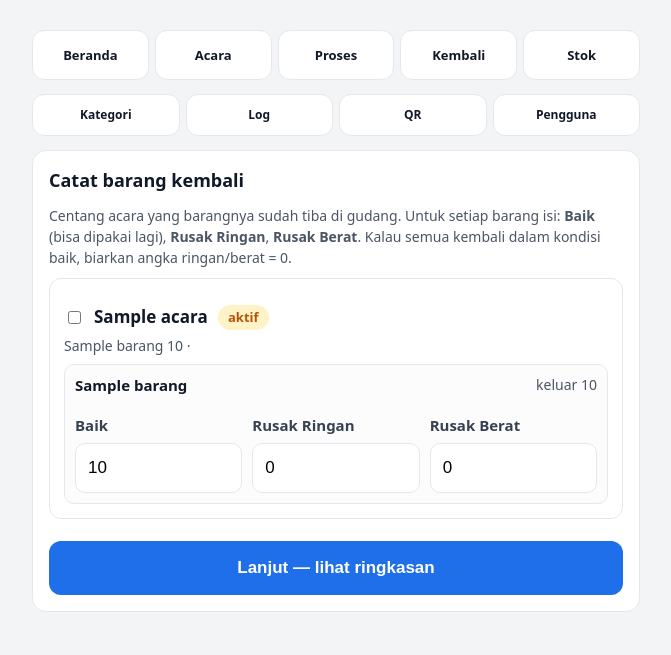
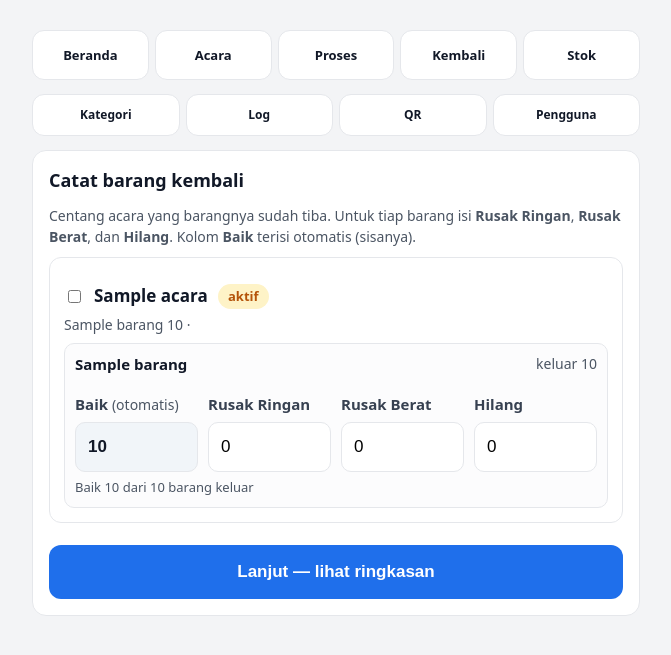
Before and after one commit to FinSensei/gudang_projectmobilelocal, a Laravel app: page /pengembalian in a window 1280 px wide. Shown: the part 65-720 px from the top of the page, without its empty margins (304-975 px from the left). Run offline with Laravel 12, Linux system fonts and the light colour scheme; a user stored in the database is signed in; tables that the repository leaves empty hold one stand-in row (values such as "Sample post"); parts of the project's set-up code (start-up, migrations or seed data) failed here and were passed over.

Commit message:
feat: baik otomatis di pengembalian, field hilang, foto di tambah barang
Pengembalian (4 field per barang):
- Baik jadi readonly & dihitung otomatis: keluar - ringan - berat - hilang
- Tambah field Hilang -> 4 input: Baik | Rusak Ringan | Rusak Berat | Hilang
- Server recompute baik (tidak percaya input dari browser)
- Validasi: ringan + berat + hilang tidak boleh melebihi jumlah keluar
- Review page ikut menampilkan kolom Hilang
- Info per barang: "Baik 94 dari 100 barang keluar"

Tambah barang baru (halaman Stok):
- Input foto[] per baris (accept image/*) - sudah didukung barangStore

Tests: 228 passed (662 assertions) - +PengembalianEmpatFieldTest,
+TambahBarangFotoTest

```diff
--- a/app/Http/Controllers/GudangController.php
+++ b/app/Http/Controllers/GudangController.php
@@ -344,12 +344,14 @@ class GudangController extends Controller
         $data = $request->validate([
             'acara_ids'   => 'required|array|min:1',
             'acara_ids.*' => 'exists:acara,id',
-            'kembali'     => 'required|array',
+            'kembali'     => 'nullable|array',   // baik dihitung otomatis
             'kembali.*'   => 'integer|min:0',
             'rusak_ringan'   => 'nullable|array',
             'rusak_ringan.*' => 'integer|min:0',
             'rusak_berat'    => 'nullable|array',
             'rusak_berat.*'  => 'integer|min:0',
+            'hilang'         => 'nullable|array',
+            'hilang.*'       => 'integer|min:0',
         ]);
 
         // Acara yang sudah selesai tidak boleh diproses ulang
@@ -364,38 +366,29 @@ class GudangController extends Controller
             $outMap[$d->barang_id] = ($outMap[$d->barang_id] ?? 0) + $d->jumlah_keluar;
         });
 
-        // Kembali tidak boleh melebihi jumlah keluar
+        // Ringan + berat + hilang tidak boleh melebihi jumlah keluar
         $lebih = [];
         foreach ($outMap as $bid => $out) {
-            $k = (int)($data['kembali'][$bid] ?? 0);
-            if ($k > $out) {
-                $lebih[] = Barang::find($bid)->nama_barang;
+            $total = (int)($data['rusak_ringan'][$bid] ?? 0)
+                   + (int)($data['rusak_berat'][$bid] ?? 0)
+                   + (int)($data['hilang'][$bid] ?? 0);
+            if ($total > $out) {
+                $lebih[] = Barang::find($bid)->nama_barang." (isi {$total}, keluar {$out})";
             }
         }
         if ($lebih) {
-            return back()->withErrors(['kembali' => 'Jumlah kembali melebihi jumlah keluar untuk: '.implode(', ', $lebih)])->withInput();
+            return back()->withErrors(['rusak_ringan' => 'Ringan + berat + hilang melebihi jumlah keluar: '.implode(', ', $lebih)])->withInput();
         }
 
         $rows = [];
         foreach ($outMap as $bid => $out) {
             $b = Barang::find($bid);
-            $baik   = (int) ($data['kembali'][$bid] ?? 0);
             $ringan = (int) ($data['rusak_ringan'][$bid] ?? 0);
             $berat  = (int) ($data['rusak_berat'][$bid] ?? 0);
+            $hilang = (int) ($data['hilang'][$bid] ?? 0);
 
-            // total tidak boleh melebihi keluar
-            $total = $baik + $ringan + $berat;
-            if ($total > $out) {
-                $berat = max(0, $berat - ($total - $out));
-                $total = $baik + $ringan + $berat;
-            }
-            if ($total > $out) {
-                $ringan = max(0, $ringan - ($total - $out));
-                $total = $baik + $ringan + $berat;
-            }
-            if ($total > $out) {
-                $baik = max(0, $baik - ($total - $out));
-            }
+            // Baik dihitung otomatis = keluar - ringan - berat - hilang
+            $baik = max(0, $out - $ringan - $berat - $hilang);
 
             $rows[] = [
                 'barang_id'    => $bid,
@@ -404,7 +397,7 @@ class GudangController extends Controller
                 'kembali'      => $baik,
                 'ringan'       => $ringan,
                 'berat'        => $berat,
-                'hilang'       => max(0, $out - ($baik + $ringan + $berat)),
+                'hilang'       => $hilang,
             ];
         }
         $totalHilang = array_sum(array_column($rows,'hilang'));
@@ -423,12 +416,14 @@ class GudangController extends Controller
         $data = $request->validate([
             'acara_ids'   => 'required|array|min:1',
             'acara_ids.*' => 'exists:acara,id',
-            'kembali'     => 'required|array',
+            'kembali'     => 'nullable|array',   // baik dihitung otomatis
             'kembali.*'   => 'integer|min:0',
             'rusak_ringan'   => 'nullable|array',
             'rusak_ringan.*' => 'integer|min:0',
             'rusak_berat'    => 'nullable|array',
             'rusak_berat.*'  => 'integer|min:0',
+            'hilang'         => 'nullable|array',
+            'hilang.*'       => 'integer|min:0',
         ]);
 
         // Acara yang sudah selesai tidak boleh diproses ulang
@@ -437,20 +432,22 @@ class GudangController extends Controller
             return back()->withErrors(['acara_ids' => 'Ada acara yang sudah selesai. Pilih hanya acara yang masih aktif.'])->withInput();
         }
 
-        // Kembali tidak boleh melebihi jumlah keluar
+        // Ringan + berat + hilang tidak boleh melebihi jumlah keluar
         $outMap = [];
         DetailAcara::whereIn('acara_id', $data['acara_ids'])->get()->each(function ($d) use (&$outMap) {
             $outMap[$d->barang_id] = ($outMap[$d->barang_id] ?? 0) + $d->jumlah_keluar;
         });
         $lebih = [];
         foreach ($outMap as $bid => $out) {
-            $k = (int) ($data['kembali'][$bid] ?? 0);
-            if ($k > $out) {
-                $lebih[] = Barang::find($bid)->nama_barang;
+            $total = (int) ($data['rusak_ringan'][$bid] ?? 0)
+                   + (int) ($data['rusak_berat'][$bid] ?? 0)
+                   + (int) ($data['hilang'][$bid] ?? 0);
+            if ($total > $out) {
+                $lebih[] = Barang::find($bid)->nama_barang." (isi {$total}, keluar {$out})";
             }
         }
         if ($lebih) {
-            return back()->withErrors(['kembali' => 'Jumlah kembali melebihi jumlah keluar untuk: '.implode(', ', $lebih)])->withInput();
+            return back()->withErrors(['rusak_ringan' => 'Ringan + berat + hilang melebihi jumlah keluar: '.implode(', ', $lebih)])->withInput();
         }
 
         DB::transaction(function () use ($data) {
@@ -467,9 +464,10 @@ class GudangController extends Controller
                 DetailPengembalian::create([
                     'pengembalian_id'    => $p->id,
                     'barang_id'          => $bid,
-                    'jumlah_kembali'     => (int) ($data['kembali'][$bid] ?? 0),
+                    'jumlah_kembali'     => max(0, $out - (int)($data['rusak_ringan'][$bid] ?? 0) - (int)($data['rusak_berat'][$bid] ?? 0) - (int)($data['hilang'][$bid] ?? 0)),
                     'jumlah_rusak_ringan'=> (int) ($data['rusak_ringan'][$bid] ?? 0),
                     'jumlah_rusak_berat' => (int) ($data['rusak_berat'][$bid] ?? 0),
+                    'jumlah_hilang'      => (int) ($data['hilang'][$bid] ?? 0),
                 ]);
             }
             app(PengembalianService::class)->hitung($p);
@@ -495,10 +493,14 @@ class GudangController extends Controller
             'ukuran'  => 'nullable|array',
             'ukuran.*'=> 'nullable|string|max:50',
             'kategori_id' => 'nullable|exists:kategori,id',
+            'foto'    => 'nullable|array',
+            'foto.*'  => 'nullable|image|max:2048',
         ]);
 
+        $foto = $request->file('foto', []);
+
         $n = count($data['nama']);
-        DB::transaction(function () use ($data) {
+        DB::transaction(function () use ($data, $foto) {
             foreach ($data['nama'] as $i => $nama) {
                 $barang = Barang::create([
                     'nama_barang' => $nama,
@@ -510,11 +512,20 @@ class GudangController extends Controller
                     'stok_baik'   => (int) $data['jumlah'][$i],
                     'stok_rusak_ringan' => 0, 'stok_rusak_berat' => 0,
                 ]);
+
+                // Foto opsional per baris — baris tanpa foto tidak menggeser baris lain
+                if (!empty($foto[$i])) {
+                    $path = $foto[$i]->store('barang', 'public');
+                    $this->compressFoto($path);
+                    $barang->foto = $path;
+                    $barang->save();
+                }
+
                 LogAktivitas::create(['aksi'=>'barang_baru','entitas'=>'barang','keterangan'=>$barang->nama_barang]);
             }
         });
 
-        return redirect('/barang')->with('ok', "{$n} barang ditambahkan.");
+        return redirect('/restock')->with('ok', "{$n} barang ditambahkan.");
     }
 
     // ---------- Edit / Hapus barang ----------
--- a/resources/views/gudang/layout.blade.php
+++ b/resources/views/gudang/layout.blade.php
@@ -129,9 +129,20 @@
   .row > *{min-width:0}
   .row input,.row select,.row button{margin-top:0}
 
+  /* form kembali: input Baik (otomatis, readonly) */
+  .baik-input{background:#f1f5f9;font-weight:700;color:var(--fg)}
+  .baik-info{font-size:13px}
+
   /* form kembali: baris per barang */
   .retur-row{border:1px solid var(--bd);border-radius:10px;padding:10px;margin-top:8px;background:#fcfcfd}
   .retur-nama{display:flex;justify-content:space-between;gap:8px;font-size:15px}
+
+  /* form kembali: hasil hitung baik */
+  .baik-hitung{display:flex;align-items:baseline;gap:8px;margin-top:8px;
+    padding-top:8px;border-top:1px dashed var(--bd)}
+  .baik-hitung span{font-size:13px;color:var(--mut)}
+  .baik-hitung b{font-size:22px;color:var(--green)}
+  .baik-hitung .muted{font-size:12px}
 
   /* kartu stok: 4 angka kondisi barang */
   .stok-grid{display:grid;grid-template-columns:repeat(4,1fr);gap:8px;margin-top:10px}
--- a/resources/views/gudang/pengembalian.blade.php
+++ b/resources/views/gudang/pengembalian.blade.php
@@ -4,9 +4,9 @@
 <div class="card">
   <h2>Catat barang kembali</h2>
   <p class="hint">
-    Centang acara yang barangnya sudah tiba di gudang. Untuk setiap barang isi:
-    <b>Baik</b> (bisa dipakai lagi), <b>Rusak Ringan</b>, <b>Rusak Berat</b>.
-    Kalau semua kembali dalam kondisi baik, biarkan angka ringan/berat = 0.
+    Centang acara yang barangnya sudah tiba. Untuk tiap barang isi
+    <b>Rusak Ringan</b>, <b>Rusak Berat</b>, dan <b>Hilang</b>.
+    Kolom <b>Baik</b> terisi otomatis (sisanya).
   </p>
 
   @if($aktif->isEmpty())
@@ -28,41 +28,86 @@
         </div>
 
         @foreach($a->detailAcara as $d)
-          <div class="retur-row">
+          @php($keluar = (int) $d->jumlah_keluar)
+          <div class="retur-row" data-keluar="{{ $keluar }}">
             <div class="retur-nama">
               <b>{{ $d->barang->nama_barang }}</b>
-              <span class="muted">keluar {{ $d->jumlah_keluar }}</span>
+              <span class="muted">keluar {{ $keluar }}</span>
             </div>
+
             <div class="row" style="margin-top:6px">
               <div style="flex:1;min-width:92px">
-                <label>Baik</label>
-                <input name="kembali[{{ $d->barang_id }}]" type="number" inputmode="numeric"
-                       min="0" max="{{ $d->jumlah_keluar }}" value="{{ $d->jumlah_keluar }}">
+                <label>Baik <span class="muted" style="font-weight:400">(otomatis)</span></label>
+                <input data-role="baik" type="number" readonly tabindex="-1"
+                       value="{{ $keluar }}" class="baik-input">
               </div>
               <div style="flex:1;min-width:92px">
                 <label>Rusak Ringan</label>
                 <input name="rusak_ringan[{{ $d->barang_id }}]" type="number" inputmode="numeric"
-                       min="0" max="{{ $d->jumlah_keluar }}" value="0">
+                       min="0" max="{{ $keluar }}" value="0" data-role="ringan">
               </div>
               <div style="flex:1;min-width:92px">
                 <label>Rusak Berat</label>
                 <input name="rusak_berat[{{ $d->barang_id }}]" type="number" inputmode="numeric"
-                       min="0" max="{{ $d->jumlah_keluar }}" value="0">
+                       min="0" max="{{ $keluar }}" value="0" data-role="berat">
+              </div>
+              <div style="flex:1;min-width:92px">
+                <label>Hilang</label>
+                <input name="hilang[{{ $d->barang_id }}]" type="number" inputmode="numeric"
+                       min="0" max="{{ $keluar }}" value="0" data-role="hilang">
               </div>
             </div>
+
+            <p class="baik-info muted" data-role="info" style="margin:6px 0 0">dari {{ $keluar }} barang keluar</p>
           </div>
         @endforeach
       </div>
     @endforeach
     <button type="submit" id="btn-simpan">Lanjut — lihat ringkasan</button>
   </form>
+
   <script>
+  (function () {
+    function hitung(row) {
+      const max     = parseInt(row.dataset.keluar, 10) || 0;
+      const ringan  = parseInt(row.querySelector('[data-role=ringan]').value, 10) || 0;
+      const berat   = parseInt(row.querySelector('[data-role=berat]').value, 10) || 0;
+      const hilang  = parseInt(row.querySelector('[data-role=hilang]').value, 10) || 0;
+
+      const total   = ringan + berat + hilang;
+      const baik    = Math.max(0, max - total);
+      const out     = row.querySelector('[data-role=baik]');
+      const info    = row.querySelector('[data-role=info]');
+
+      out.value = baik;
+      out.style.color = total > max ? 'var(--red)' : '';
+
+      if (total > max) {
+        info.textContent = 'Lebih ' + (total - max) + ' dari jumlah keluar!';
+        info.style.color = 'var(--red)';
+      } else if (hilang > 0) {
+        info.textContent = 'Baik ' + baik + ' · hilang ' + hilang;
+        info.style.color = 'var(--red)';
+      } else {
+        info.textContent = 'Baik ' + baik + ' dari ' + max + ' barang keluar';
+        info.style.color = '';
+      }
+    }
+
+    document.querySelectorAll('.retur-row').forEach(function (row) {
+      row.querySelectorAll('input').forEach(function (inp) {
+        inp.addEventListener('input', function () { hitung(row); });
+      });
+      hitung(row);
+    });
+
     // Cegah double-submit
-    document.getElementById('form-kembali').addEventListener('submit', function(){
+    document.getElementById('form-kembali').addEventListener('submit', function () {
       var btn = document.getElementById('btn-simpan');
       btn.disabled = true;
       btn.textContent = 'Memproses...';
     });
+  })();
   </script>
   @endif
 </div>
--- a/resources/views/gudang/pengembalian_review.blade.php
+++ b/resources/views/gudang/pengembalian_review.blade.php
@@ -28,6 +28,7 @@
       <input type="hidden" name="kembali[{{ $r['barang_id'] }}]" value="{{ $r['kembali'] }}">
       <input type="hidden" name="rusak_ringan[{{ $r['barang_id'] }}]" value="{{ $r['ringan'] ?? 0 }}">
       <input type="hidden" name="rusak_berat[{{ $r['barang_id'] }}]" value="{{ $r['berat'] ?? 0 }}">
+      <input type="hidden" name="hilang[{{ $r['barang_id'] }}]" value="{{ $r['hilang'] ?? 0 }}">
     @endforeach
     <input type="hidden" name="tanggal" value="{{ $tanggal }}">
 
--- a/resources/views/gudang/restock.blade.php
+++ b/resources/views/gudang/restock.blade.php
@@ -26,7 +26,7 @@
   <h2>Tambah barang baru</h2>
   <p class="hint">Untuk barang yang belum terdaftar. Ukuran opsional — isi kalau ada (mis. 21 cm), kalau tidak ada kosongkan.</p>
 
-  <form method="POST" action="/barang" id="form-barang">
+  <form method="POST" action="/barang" enctype="multipart/form-data" id="form-barang">
     @csrf
     <div id="rows"></div>
     <button type="button" class="sec" onclick="addRow()">+ Baris barang</button>
@@ -89,6 +89,8 @@ window.addRow = function () {
         '<input name="ukuran[]" placeholder="mis. 21 cm"></div>' +
       '<div style="flex:1;min-width:90px"><label>Jumlah</label>' +
         '<input name="jumlah[]" type="number" inputmode="numeric" min="0" value="1" required></div>' +
+      '<div style="flex:1;min-width:120px"><label>Foto (opsional)</label>' +
+        '<input name="foto[]" type="file" accept="image/*" style="font-size:14px"></div>' +
       '<button type="button" class="sec" style="flex:0 0 auto;width:auto;margin:0;padding:12px 14px" ' +
         'onclick="this.closest(\'.item-row\').remove()">✕</button>' +
     '</div>');
```
Also changed, not shown: tests/Feature/PengembalianEmpatFieldTest.php (added, +170 -0 lines), tests/Feature/PengembalianKembaliTest.php (+5 -4 lines), tests/Feature/PengembalianSafetyTest.php (+3 -3 lines), tests/Feature/TambahBarangFotoTest.php (added, +90 -0 lines).
